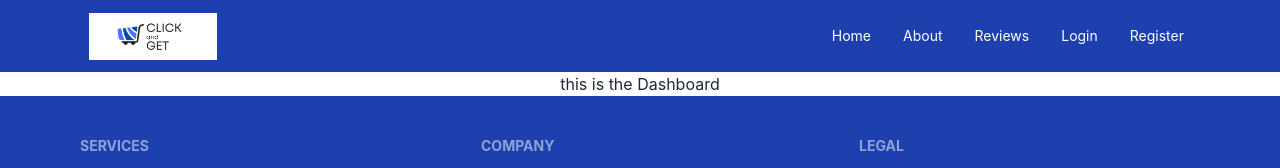
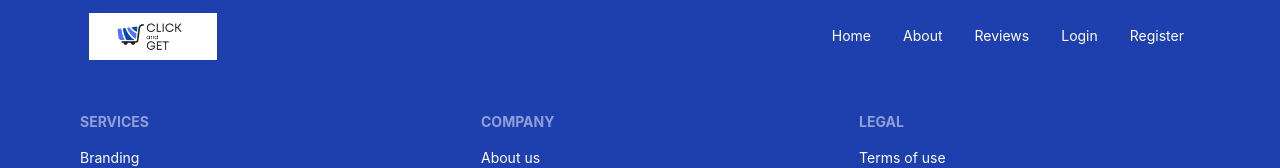
Before and after one commit to SaraAzmin/click-and-get-client-side, a React (Create React App) app: page /dashboard in a window 1280 px wide. Shown: the top 168 px of the page. Built offline with nearby package versions, Linux system fonts and the light colour scheme; no server answers.

Commit message:
dashboard updated

```diff
--- a/src/Pages/Dashboard/Dashboard.js
+++ b/src/Pages/Dashboard/Dashboard.js
@@ -3,7 +3,6 @@ import React from 'react';
 const Dashboard = () => {
     return (
         <div>
-            <h1>this is the Dashboard</h1>
         </div>
     );
 };
```
